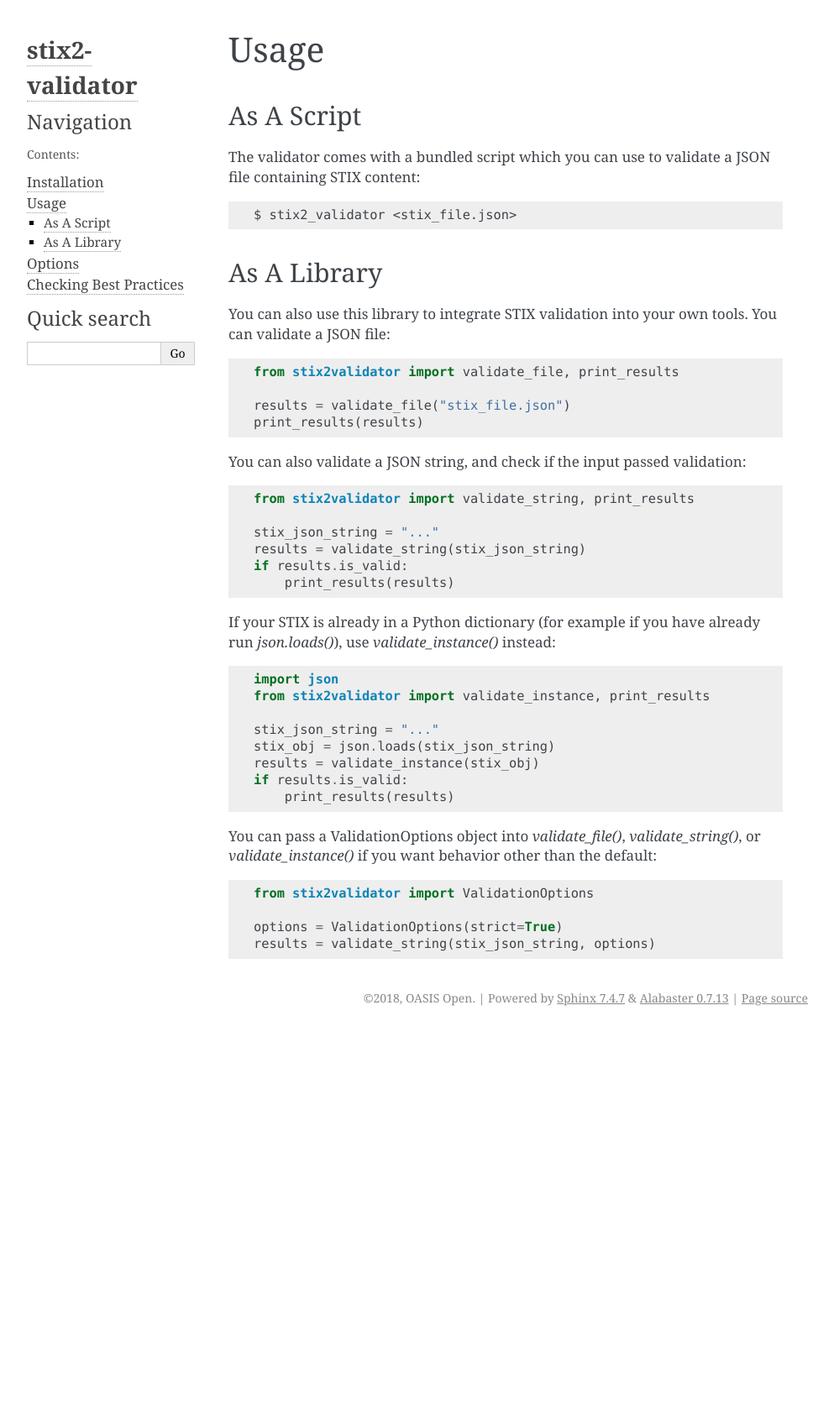
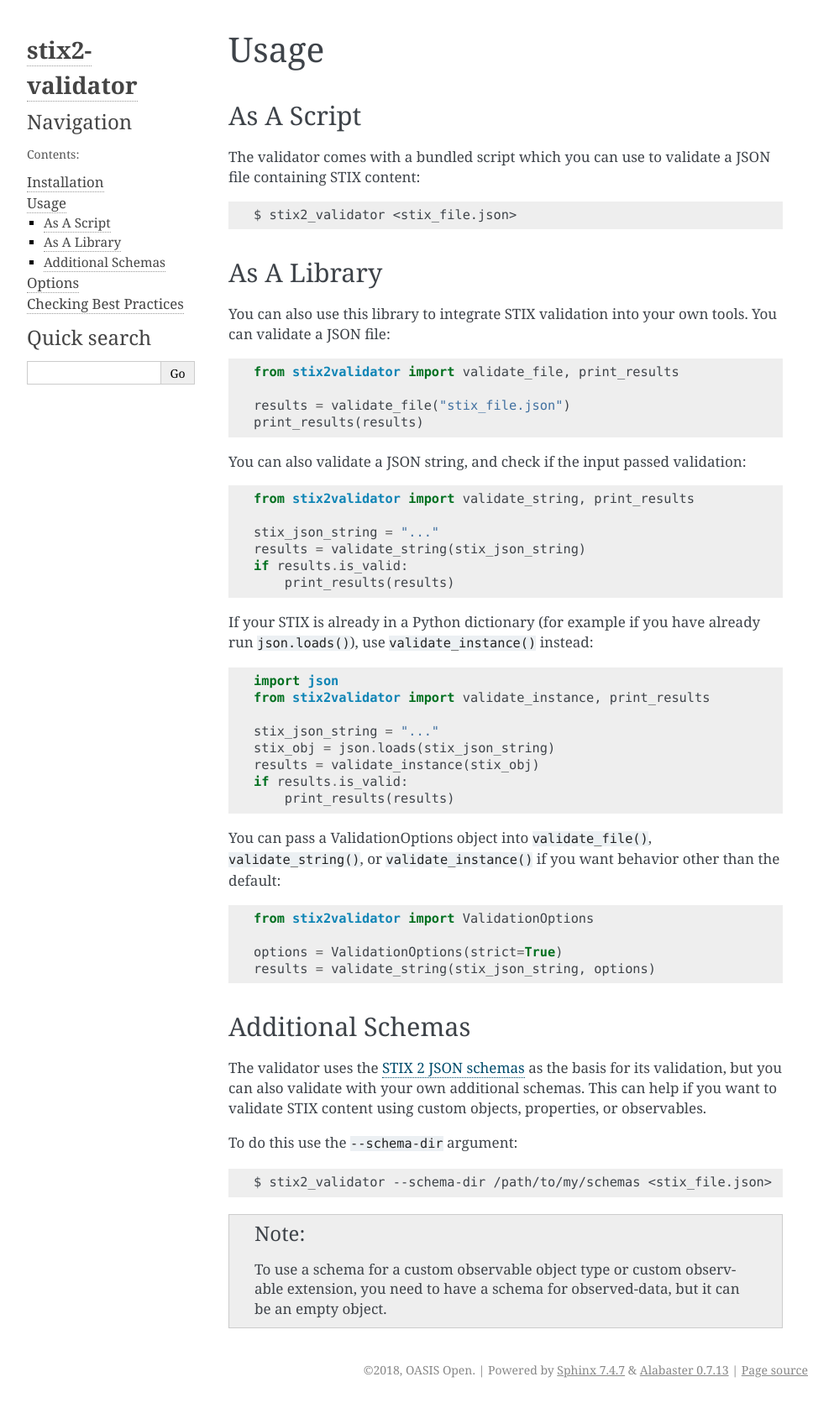
Before and after one commit to oasis-open/cti-stix-validator, a Sphinx documentation site: the page built from docs/usage.rst, in a window 1280 px wide. Shown: the whole page at 84% size, without its empty margins (148-1141 px from the left). Built offline with Sphinx 7.4.7, drawn with Linux system fonts in a browser that asks for light colours; before the commit the page ends 1228 px from its top, so only the background shows below that.

Commit message:
Document how to validate with additional schemas
And fix a related bug or two along the way.

```diff
--- a/docs/usage.rst
+++ b/docs/usage.rst
@@ -37,7 +37,7 @@ validation:
       print_results(results)
 
 If your STIX is already in a Python dictionary (for example if you
-have already run `json.loads()`), use `validate_instance()` instead:
+have already run ``json.loads()``), use ``validate_instance()`` instead:
 
 .. code:: python
 
@@ -50,8 +50,8 @@ have already run `json.loads()`), use `validate_instance()` instead:
   if results.is_valid:
       print_results(results)
 
-You can pass a ValidationOptions object into `validate_file()`,
-`validate_string()`, or `validate_instance()` if you want behavior
+You can pass a ValidationOptions object into ``validate_file()``,
+``validate_string()``, or ``validate_instance()`` if you want behavior
 other than the default:
 
 .. code:: python
@@ -60,3 +60,23 @@ other than the default:
 
   options = ValidationOptions(strict=True)
   results = validate_string(stix_json_string, options)
+
+Additional Schemas
+------------------
+
+The validator uses the `STIX 2 JSON schemas <https://github.com/oasis-open/cti-stix2-
+json-schemas>`_ as the basis for its validation, but you can also validate with
+your own additional schemas. This can help if you want to validate STIX content
+using custom objects, properties, or observables.
+
+To do this use the ``--schema-dir`` argument:
+
+::
+
+  $ stix2_validator --schema-dir /path/to/my/schemas <stix_file.json>
+
+.. note::
+
+   To use a schema for a custom observable object type or custom observable
+   extension, you need to have a schema for observed-data, but it can be an
+   empty object.
```
Also changed, not shown: 1 other file.
